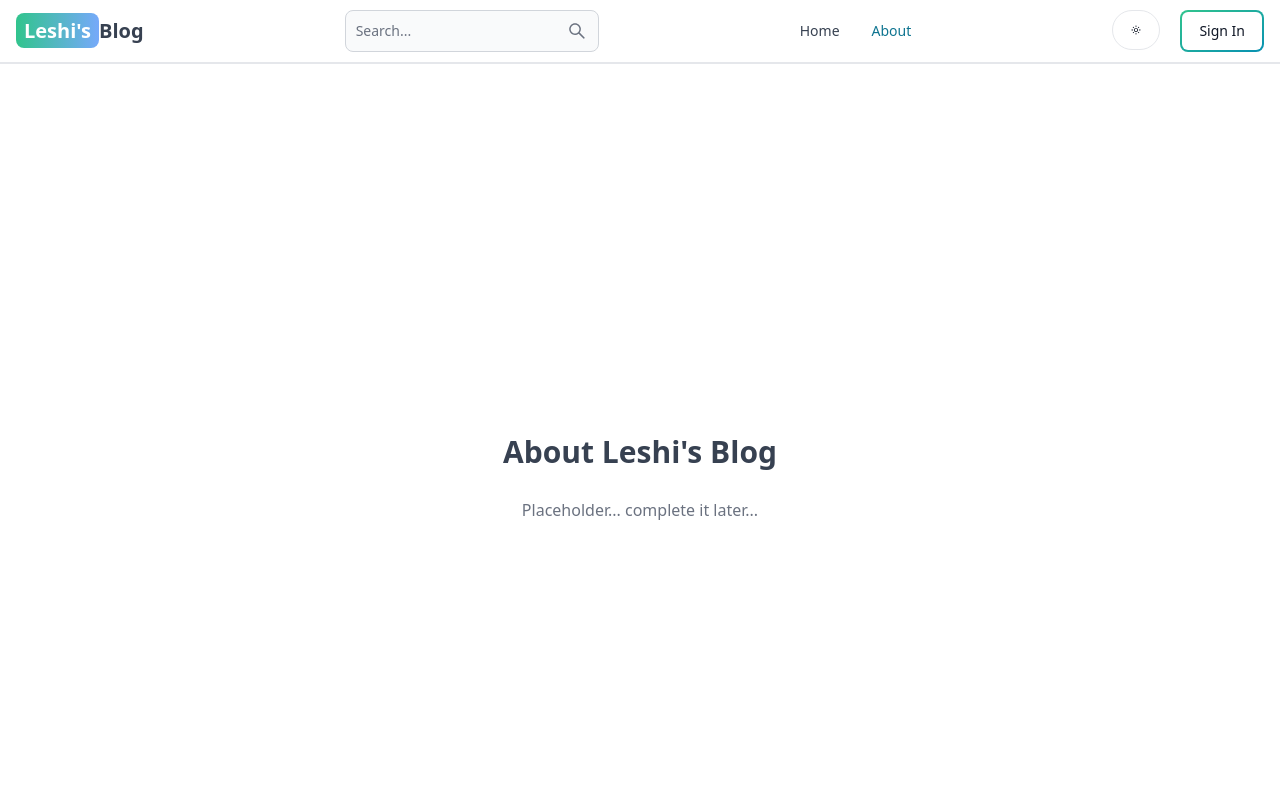
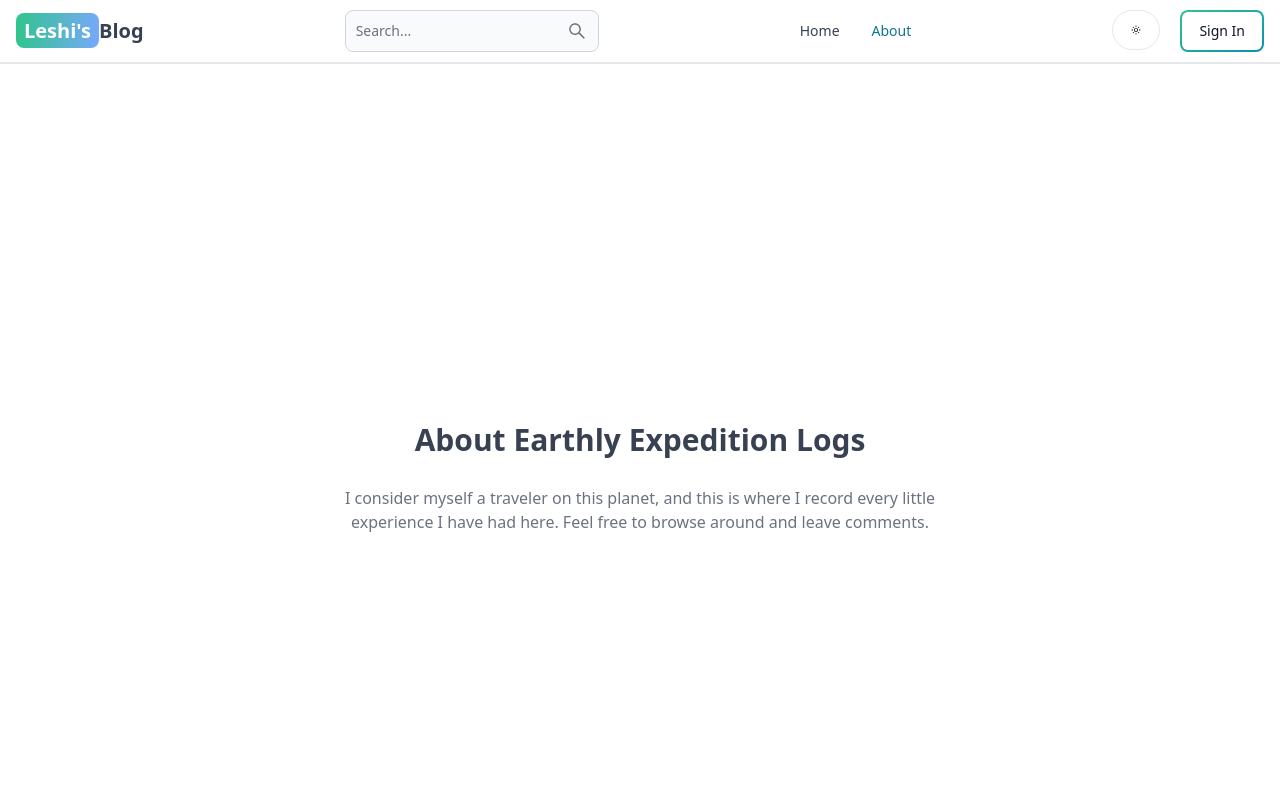
Before and after one commit to imOnVacation/earthly-expedition-logs, a React (Vite) app in the folder client/: page /about in a window 1280 px wide. Shown: the top 800 px of the page. Built offline with nearby package versions, Linux system fonts and the light colour scheme; no server answers.

Commit message:
add paragraph to placeholder in about page

```diff
--- a/client/src/pages/About.jsx
+++ b/client/src/pages/About.jsx
@@ -4,10 +4,14 @@ export default function About() {
       <div className='max-w-2xl mx-auto p-3 text-center'>
         <div>
           <h1 className='text-3xl font font-semibold text-center my-7'>
-            About Leshi's Blog
+            About Earthly Expedition Logs
           </h1>
           <div className='text-md text-gray-500 flex flex-col gap-6'>
-            <p>Placeholder... complete it later...</p>
+            <p>
+              I consider myself a traveler on this planet, and this is where I
+              record every little experience I have had here. Feel free to
+              browse around and leave comments.
+            </p>
           </div>
         </div>
       </div>
```
